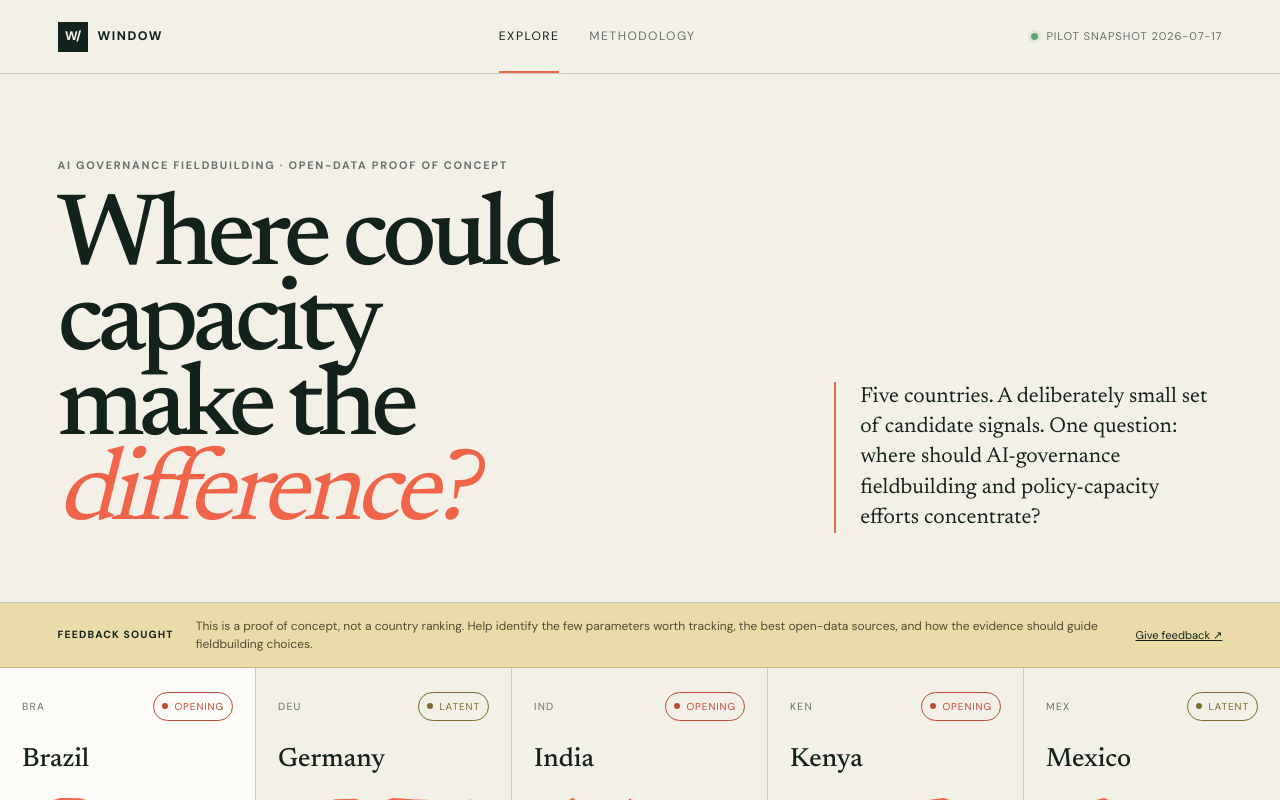
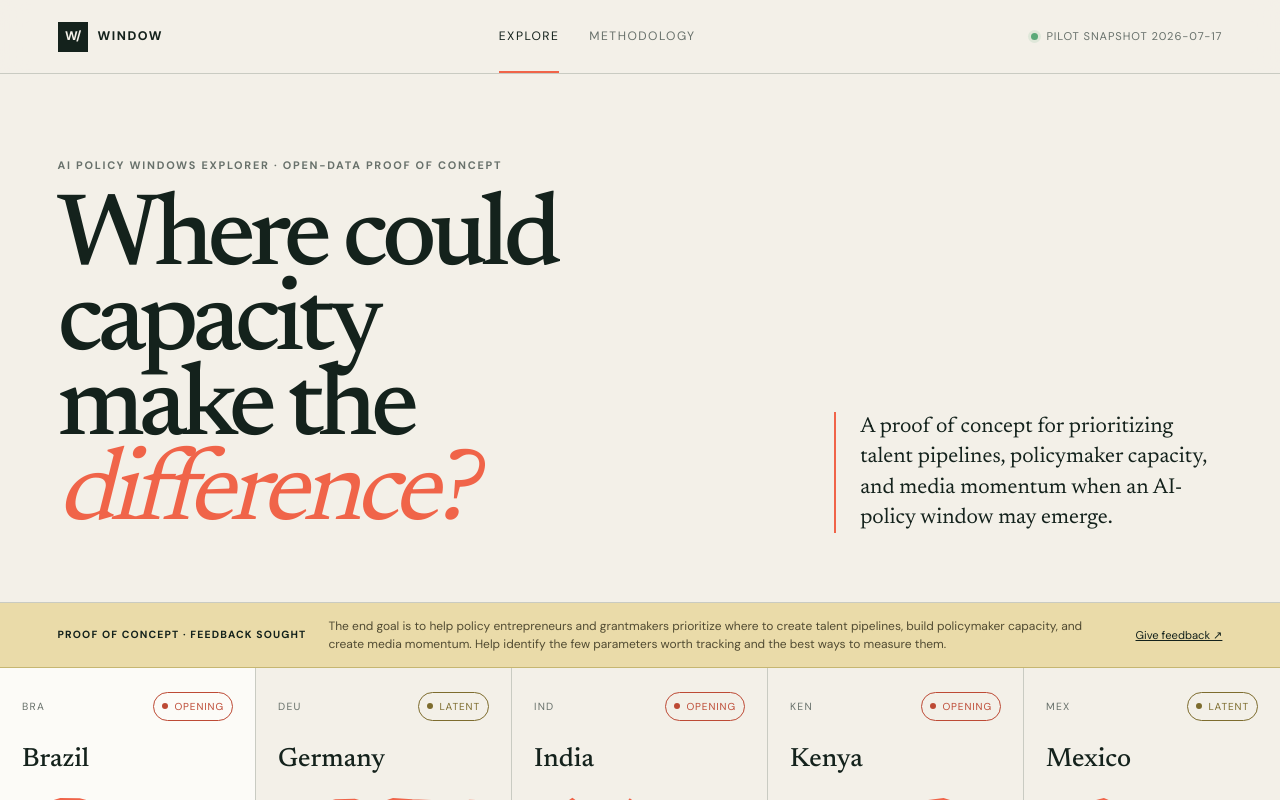
Before and after one commit to earpini/ai-governance-assessment-framework-chatgpt-conversation, a Next.js app: page / in a window 1280 px wide. Shown: the top 800 px of the page. Built offline with nearby package versions, Linux system fonts and the light colour scheme.

Commit message:
Restore AI Policy Windows Explorer framing

```diff
--- a/app/components/PolicyWindowApp.tsx
+++ b/app/components/PolicyWindowApp.tsx
@@ -121,8 +121,8 @@ export default function PolicyWindowApp({ dataset, variant = "window" }: { datas
         <section className="method-page">
           <span className="eyebrow">Methodology · validation pilot {dataset.methodologyVersion}</span>
           <h1>What the tool measures—<br/><em>and what it cannot.</em></h1>
-          <p className="method-lead">This proof of concept asks a practical fieldbuilding question: where might additional people, institutions, evidence, or policy capacity make the greatest difference when an AI-governance opportunity emerges? It is an invitation to test a small, reproducible set of signals—not a country ranking.</p>
-          <div className="method-callout"><strong>Feedback requested:</strong><p>What are the few parameters that genuinely matter for fieldbuilding and policy-capacity investment? Which open sources could track each one reliably, and what decisions should this evidence actually inform? <a href="https://www.admonymous.co/arpini" target="_blank" rel="noreferrer">Share feedback anonymously ↗</a></p></div>
+          <p className="method-lead">AI Policy Windows Explorer is a proof of concept to validate a practical fieldbuilding question: where might additional people, institutions, evidence, or policy capacity make the greatest difference when an AI-governance opportunity emerges? It is an invitation to test a small, reproducible set of signals—not a country ranking.</p>
+          <div className="method-callout"><strong>Proof of concept:</strong><p>The end goal is a tool that helps policy entrepreneurs and grantmakers prioritize where to create a talent pipeline, build policymakers’ capacity, and create media momentum. What are the few parameters that genuinely matter? Which open sources could track each one reliably, and what decisions should this evidence actually inform? <a href="https://www.admonymous.co/arpini" target="_blank" rel="noreferrer">Share feedback anonymously ↗</a></p></div>
 
           <div className="method-section-heading"><span className="eyebrow">01 · The assessment</span><h2>Four hypotheses to challenge</h2><p>These are candidate parameters, not settled ones. No overall country score is published.</p></div>
           <div className="method-grid">
@@ -163,11 +163,11 @@ export default function PolicyWindowApp({ dataset, variant = "window" }: { datas
       ) : (
         <>
           <section className="hero">
-            <div><span className="eyebrow">AI governance fieldbuilding · open-data proof of concept</span><h1>Where could capacity<br/>make the <em>difference?</em></h1></div>
-            <p>Five countries. A deliberately small set of candidate signals. One question: where should AI-governance fieldbuilding and policy-capacity efforts concentrate?</p>
+            <div><span className="eyebrow">AI Policy Windows Explorer · open-data proof of concept</span><h1>Where could capacity<br/>make the <em>difference?</em></h1></div>
+            <p>A proof of concept for prioritizing talent pipelines, policymaker capacity, and media momentum when an AI-policy window may emerge.</p>
           </section>
 
-          <div className="prototype-strip"><strong>Feedback sought</strong><span>This is a proof of concept, not a country ranking. Help identify the few parameters worth tracking, the best open-data sources, and how the evidence should guide fieldbuilding choices.</span><a href="https://www.admonymous.co/arpini" target="_blank" rel="noreferrer">Give feedback ↗</a></div>
+          <div className="prototype-strip"><strong>Proof of concept · feedback sought</strong><span>The end goal is to help policy entrepreneurs and grantmakers prioritize where to create talent pipelines, build policymaker capacity, and create media momentum. Help identify the few parameters worth tracking and the best ways to measure them.</span><a href="https://www.admonymous.co/arpini" target="_blank" rel="noreferrer">Give feedback ↗</a></div>
 
           <section className="country-strip" aria-label="Country comparison">
             {dataset.countries.map(c => (
```
Also changed, not shown: 7 other files (tests, documents, lock files or other folders).
